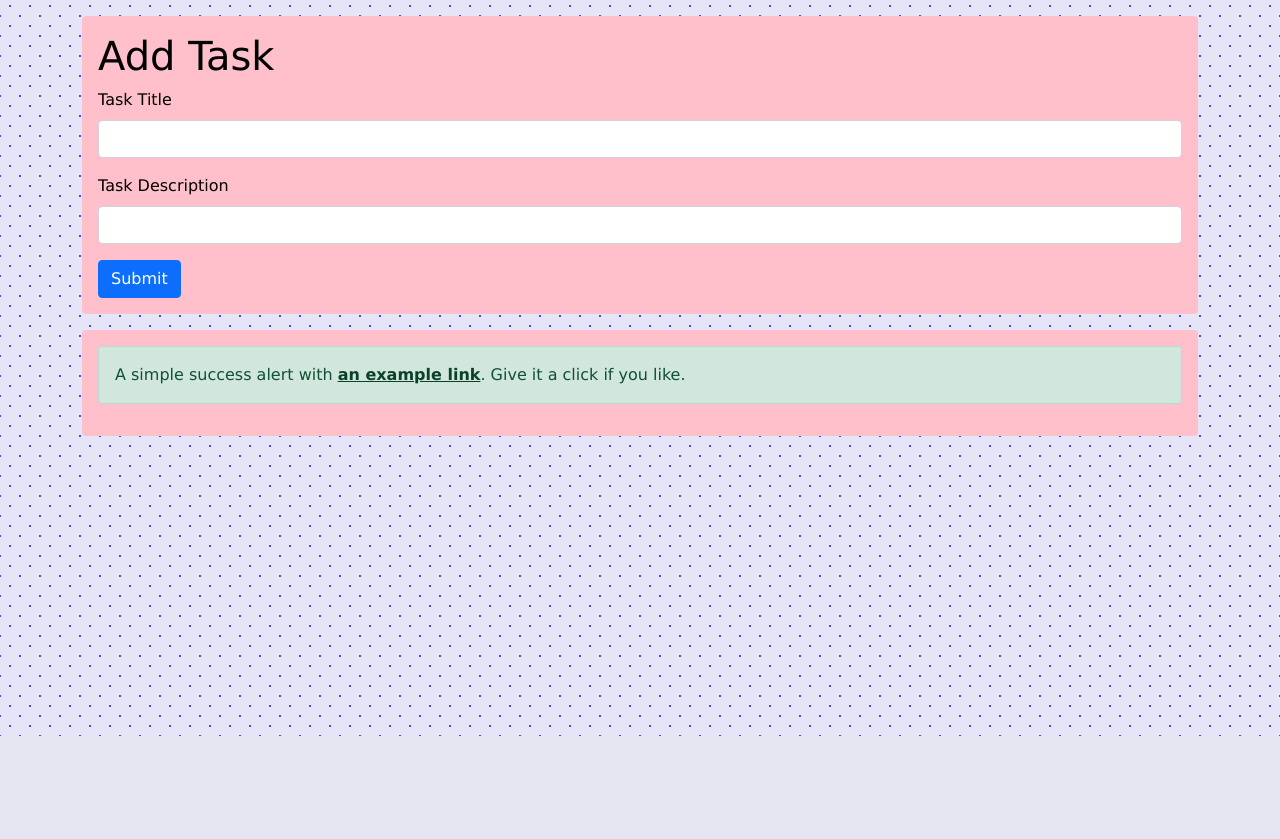
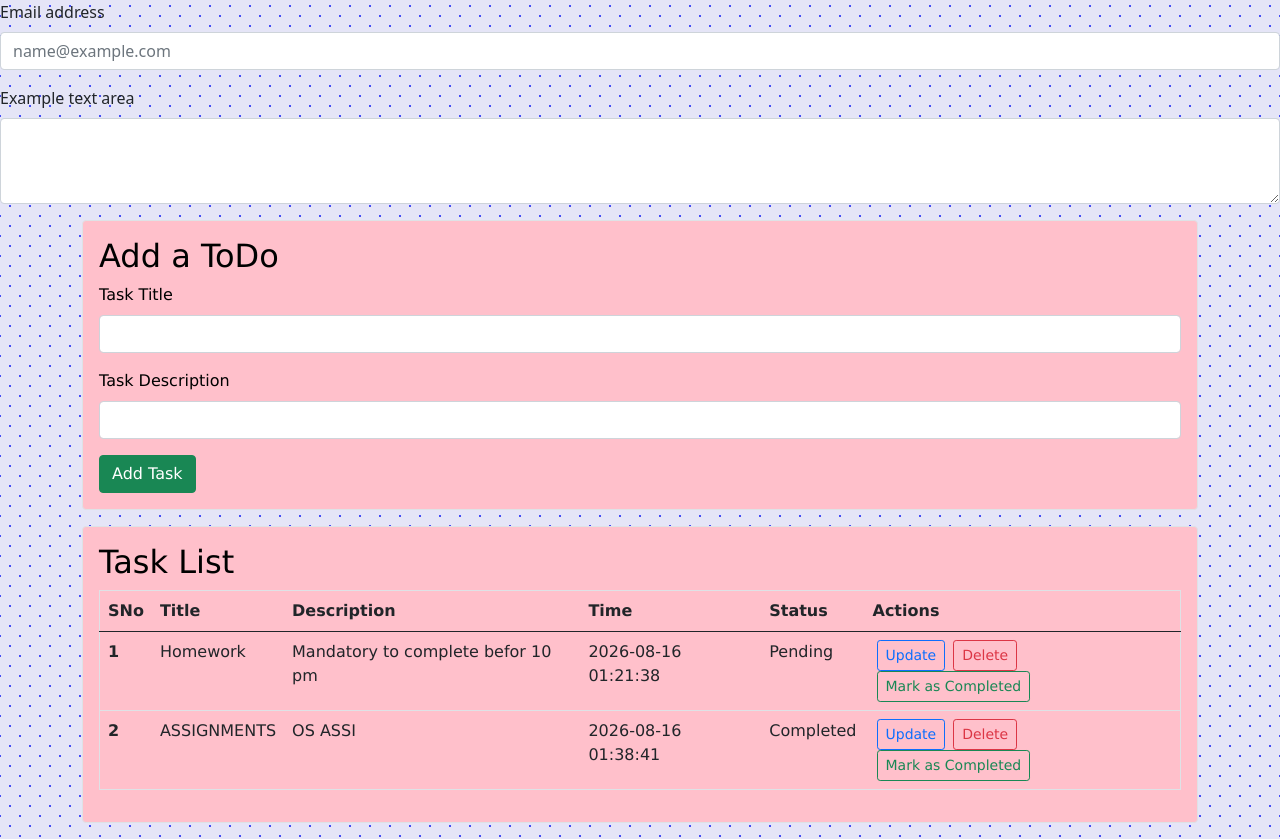
Before and after one commit to tanuja70-comp/TO-DO-LIST, a Flask app: page / in a window 1280 px wide. Shown: the part 64-903 px from the top of the page. Before the commit the page ends 800 px from the top, so only its background shows below. Run offline with Flask 3, Linux system fonts and the light colour scheme; data comes from the database, SQL or seed files in the repository; both versions use the stored data as it was after the commit.

Commit message:
index.html final update

```diff
--- a/templates/index.html
+++ b/templates/index.html
@@ -1,78 +1,80 @@
 {% extends 'base.html' %}
+{% block body %}
+<div class="bd-example m-0 border-0"> <div class="mb-3">
+  <label for="exampleFormControlInput1" class="form-label">Email address</label>
+  <input type="email" class="form-control" id="exampleFormControlInput1" placeholder="name@example.com" fdprocessedid="7eaf7l">
+</div>
+<div class="mb-3">
+  <label for="exampleFormControlTextarea1" class="form-label">Example text area</label>
+  <textarea class="form-control" id="exampleFormControlTextarea1" rows="3"></textarea>
+</div> </div>
 
-{% block body %}
+
 
 <div class="container my-3">
-  <div class="container2 my-3 rounded p-3">
-    <h1>Add Task</h1>
-    <form action="/" method="POST">
+  <div class="container2 my-3 rounded p-3 border">
+  <h2>Add a ToDo</h2>
+  <form action="/" method="POST">
+    <div class="mb-3">
+      <label for="title" class="form-label">Task Title</label>
+      <input type="text" class="form-control" name="title" id="title">
 
-      <div class="mb-3">
-        <label for="title" class="form-label">Task Title </label>
-        <input type="text" class="form-control" id="title" name="title">
-      </div>
-      <div class="mb-3">
-        <label for="exampleInputPassword1" class="form-label">Task Description</label>
-        <input type="text" class="form-control" id="desc" name="desc">
-      </div>
+    </div>
+    <div class="mb-3">
+      <label for="desc" class="form-label">Task Description</label>
+      <input type="text" class="form-control" name="desc" id="desc">
+    </div>
 
-      <button type="submit" class="btn btn-primary">Submit</button>
-    </form>
+    <button type="submit" class="btn btn-success">Add Task</button>
+  </form>
+  </div>
+</div>
 
 
-  </div>
 
-</div>
-<div class="container my=3">
-  <div class="container2 my-3 rounded p-3">
+<div class="container my-3">
+  <div class="container2 my-3 rounded p-3 border">
+    <h2>Task List</h2>
 
-    {% if allTodos|length == 0 %}
-    <div class="alert alert-success" role="alert">
-      A simple success alert with <a href="#" class="alert-link">an example link</a>. Give it a click if you like.
-    </div>
-
+    {% if allTodo|length == 0 %}
+    <div class="alert alert-info" role="alert">No tasks available. Add first ToDo!</div>
     {% else %}
-    <div class="table-container">
-
-    <table class="table">
+    <table class="table rounded p-3 border">
       <thead>
         <tr>
-          <th scope="col">Sno.</th>
+          <th scope="col">SNo</th>
           <th scope="col">Title</th>
           <th scope="col">Description</th>
           <th scope="col">Time</th>
           <th scope="col">Status</th>
-          <th scope="col">Action</th>
+          <th scope="col">Actions</th>
 
         </tr>
       </thead>
+
       <tbody>
-        {% for todo in allTodos %}
+        {% for todo in allTodo %}
+
         <tr>
-          <th scope="row">{{loop.index}}</th>
-          <td>{{todo.title}}</td>
-          <td>{{todo.desc}}</td>
-          <td>{{todo.date_created}}</td>
+          <th scope="row">{{ loop.index }}</th>
+          <td>{{ todo.title }}</td>
+          <td>{{ todo.desc }}</td>
+          <td>{{ todo.date_created }}</td>
           <td>{{todo.status}}</td>
           <td>
-              <div class="btns">
-              <a href="/update/{{todo.sno}}"class="btn btn-primary"    type="submit">Update</a>
-              <a href="/delete/{{todo.sno}}"class="btn btn-danger" type="submit">Delete</a>
-              <a href="/mark/{{todo.sno}}"class="btn   btn-success"  type="submit">Mark as completed</a>
-              </div>
-
+            <a href="/update/{{todo.sno}}" type="button" class="btn btn-outline-primary btn-sm mx-1">Update</button>
+              <a href="/delete/{{todo.sno}}" type="button" class="btn btn-outline-danger btn-sm mx-1">Delete</button>
+                <a href="/mark/{{todo.sno}}" type="button" class="btn btn-outline-success btn-sm mx-1">Mark as
+                  Completed</button>
           </td>
         </tr>
+
+
         {% endfor %}
       </tbody>
     </table>
-    </div>
     {% endif %}
+    {% endblock %}
 
   </div>
-
-
-
 </div>
-<script src="https://cdn.jsdelivr.net/npm/bootstrap@5.0.2/dist/js/bootstrap.bundle.min.js" integrity="sha384-MrcW6ZMFYlzcLA8Nl+NtUVF0sA7MsXsP1UyJoMp4YLEuNSfAP+JcXn/tWtIaxVXM" crossorigin="anonymous"></script>
-{% endblock body %}
```
Also changed, not shown: templates/update.html (+9 -12 lines), todo.db (added), todos.db.
